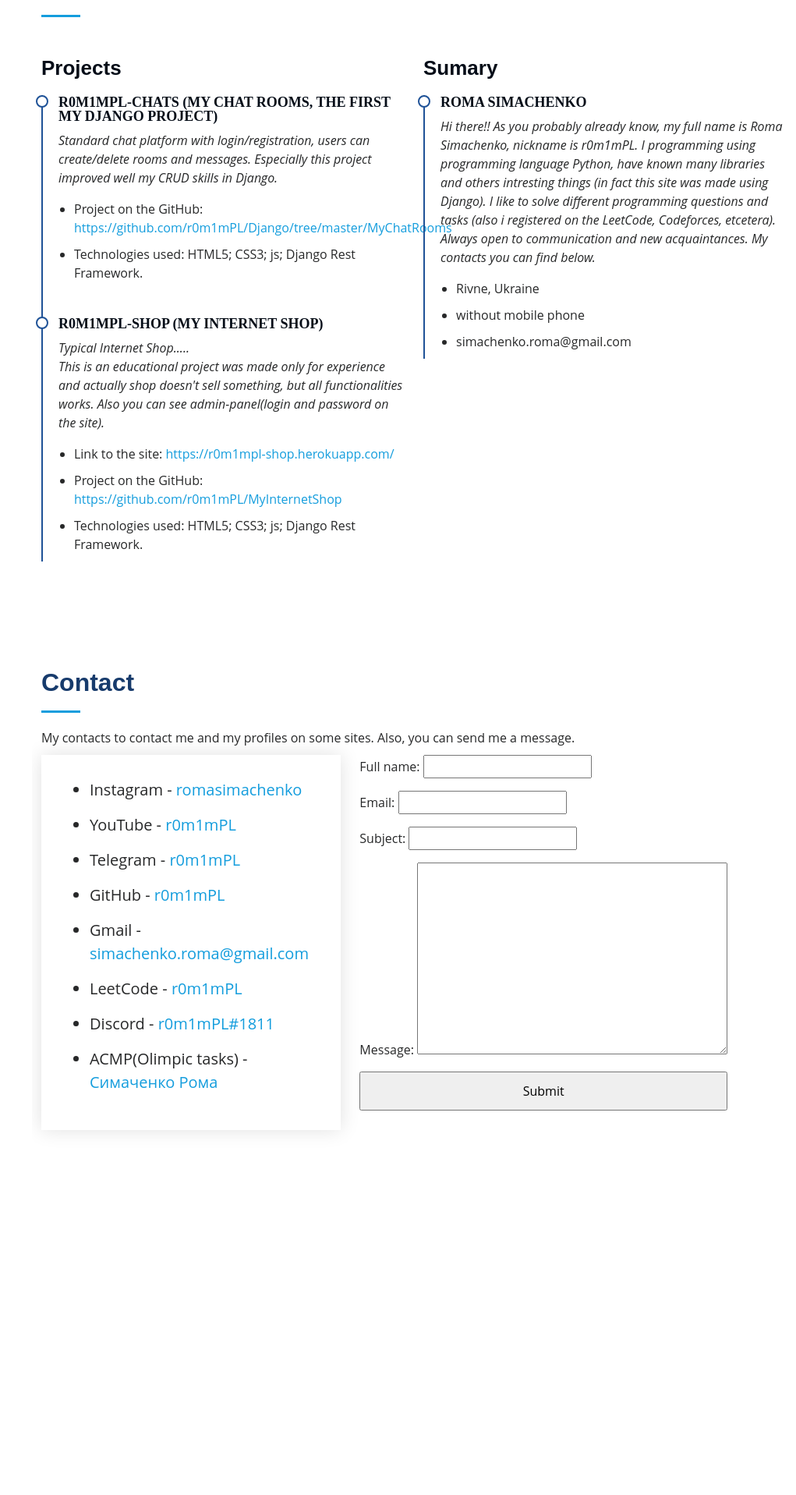
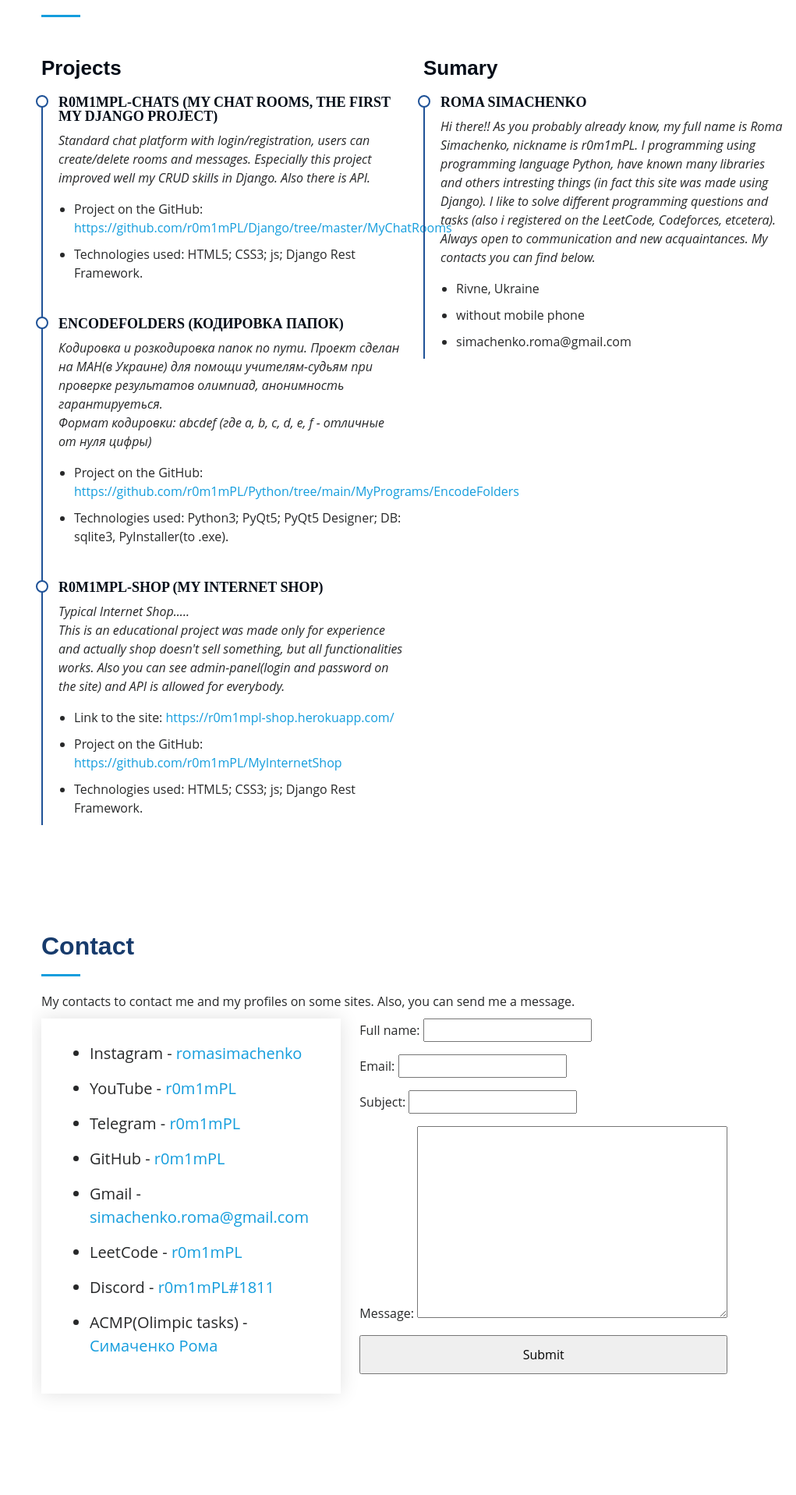
Before and after one commit to r0m1mPL/MyPortfolio, a Django app: page / in a window 1280 px wide. Shown: the part 1431-3348 px from the top of the page at 78% size, without its empty margins (259-1280 px from the left). Before the commit the page ends 2883 px from the top, so only its background shows below. Run offline with Django 3.2, Linux system fonts and the light colour scheme; some libraries are stand-ins or nearby versions.

Commit message:
Update resume.html

```diff
--- a/projects/templates/projects/include/resume.html
+++ b/projects/templates/projects/include/resume.html
@@ -22,7 +22,7 @@
             <!-- <p><em>Experion, New York, NY </em></p> -->
             <p><em>
                 Standard chat platform with login/registration, users can create/delete rooms and messages.
-                Especially this project improved well my CRUD skills in Django.
+                Especially this project improved well my CRUD skills in Django. Also there is API.
               </em></p>
             <ul>
               <li>
@@ -36,13 +36,34 @@
             </ul>
           </div>
           <div class="resume-item">
+            <h4>EncodeFolders (Кодировка папок)</h4>
+            <!-- <h5>2019 - Present</h5> -->
+            <!-- <p><em>Experion, New York, NY </em></p> -->
+            <p><em>
+                Кодировка и розкодировка папок по пути. Проект сделан на МАН(в Украине) для помощи
+                учителям-судьям при проверке результатов олимпиад, анонимность гарантируеться. <br>
+                Формат кодировки: abcdef (где a, b, c, d, e, f - отличные от нуля цифры)
+              </em></p>
+            <ul>
+              <li>
+                Project on the GitHub: <a href="https://github.com/r0m1mPL/Python/tree/main/MyPrograms/EncodeFolders"
+                  target="_blank"
+                  title="Project on the GitHub">https://github.com/r0m1mPL/Python/tree/main/MyPrograms/EncodeFolders</a>
+              </li>
+              <li>
+                Technologies used: Python3; PyQt5; PyQt5 Designer; DB: sqlite3, PyInstaller(to .exe).
+              </li>
+            </ul>
+          </div>
+          <div class="resume-item">
             <h4>r0m1mPL-SHOP (My Internet Shop)</h4>
             <!-- <h5>2019 - Present</h5> -->
             <!-- <p><em>Experion, New York, NY </em></p> -->
             <p><em>
                 Typical Internet Shop..... <br>
                 This is an educational project was made only for experience and actually shop doesn't sell something,
-                but all functionalities works. Also you can see admin-panel(login and password on the site).
+                but all functionalities works. Also you can see admin-panel(login and password on the site) and API is
+                allowed for everybody.
               </em></p>
             <ul>
               <li>
```
